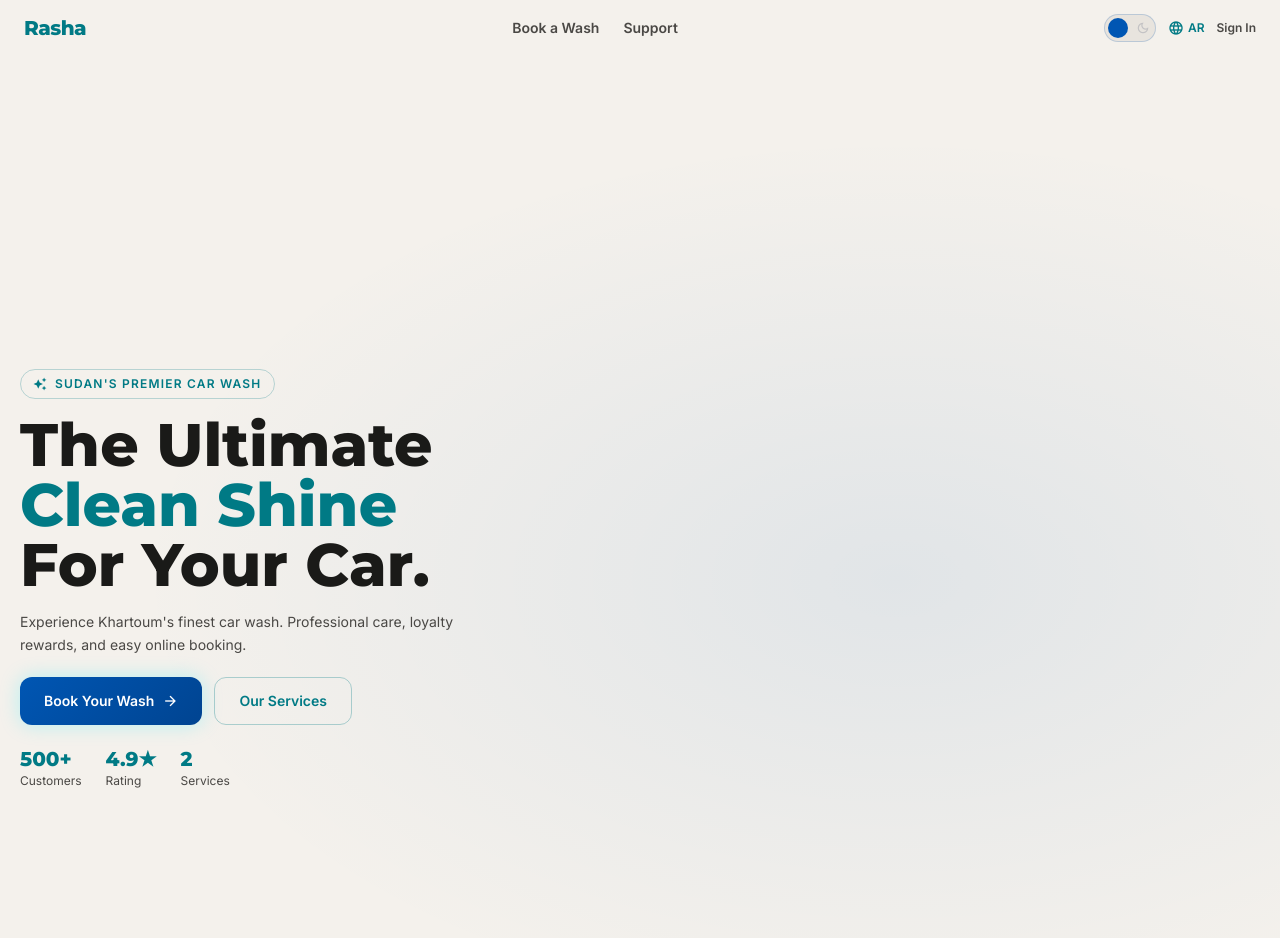
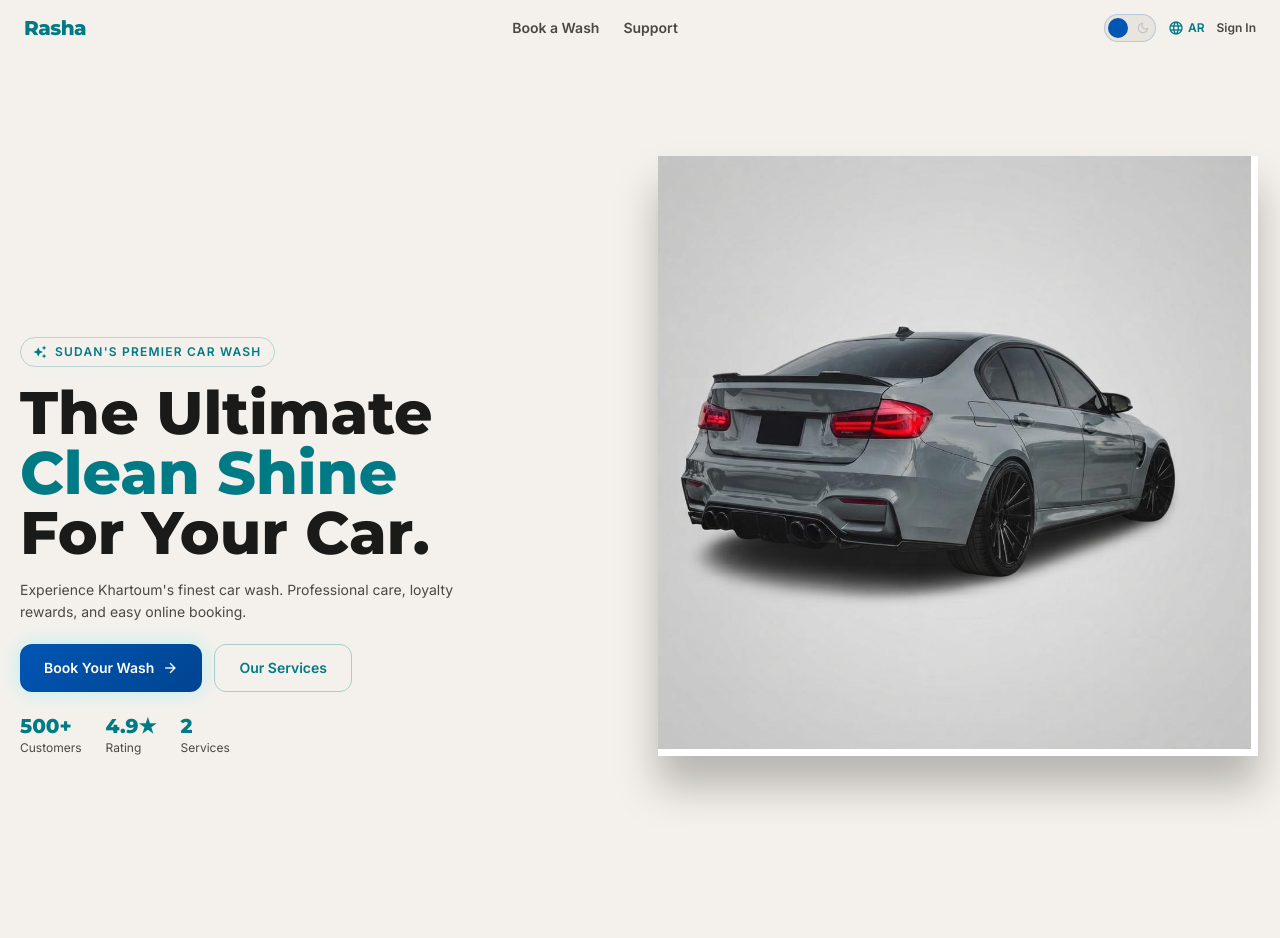
Before and after one commit to Zamdi/Rasha-frontend, a React (Vite) app: page / in a window 1280 px wide. Shown: the top 938 px of the page. Built offline with nearby package versions, Linux system fonts and the light colour scheme.

Commit message:
3D car home page v2

```diff
--- a/src/pages/Home.jsx
+++ b/src/pages/Home.jsx
@@ -15,13 +15,10 @@ export default function Home() {
     <div className="pt-14 pb-16 md:pb-0">
       {/* Hero */}
       <section className="relative min-h-screen flex items-center overflow-hidden">
-        {/* Subtle background — theme-aware, no blur */}
-        <div className="absolute inset-0 z-0" style={{
-          background: 'radial-gradient(ellipse at 70% 50%, rgba(0,86,179,0.08) 0%, transparent 60%)'
-        }} />
+        <div className="relative z-10 max-w-7xl mx-auto px-5 w-full py-8 md:py-20">
+          <div className="grid grid-cols-1 lg:grid-cols-2 gap-8 items-end">
 
-        <div className="relative z-10 max-w-7xl mx-auto px-5 w-full grid grid-cols-1 lg:grid-cols-2 gap-8 items-center py-8 md:py-20">
-          {/* Text */}
+            {/* Left — Text */}
             <div className="space-y-4 animate-fade-in">
               <div className="inline-flex items-center gap-2 px-3 py-1 rounded-full bg-secondary-container/10 border border-secondary-fixed/25 text-secondary-fixed">
                 <span className="material-symbols-outlined fill-icon text-sm">auto_awesome</span>
@@ -55,71 +52,20 @@ export default function Home() {
               </div>
             </div>
 
-          {/* Hero Quick Booking Card */}
-          {/* Car image — 3D pop effect, theme-aware */}
-          <div className="flex justify-center lg:hidden mb-2 animate-fade-in">
+            {/* Right — Car parked naturally */}
+            <div className="flex items-end justify-center animate-fade-in">
               <img
                 src="/hero-car.png"
-              alt="Rasha Car Wash"
+                alt="Premium Car"
+                className="w-full"
                 style={{
-                width: '100%',
-                maxWidth: '340px',
-                filter: 'drop-shadow(0 20px 40px rgba(0,86,179,0.25)) drop-shadow(0 4px 12px rgba(0,0,0,0.3))',
-                transform: 'perspective(800px) rotateY(-8deg) rotateX(2deg)',
+                  maxWidth: '600px',
+                  filter: 'drop-shadow(0px 30px 20px rgba(0,0,0,0.25))',
+                  objectFit: 'contain',
                 }}
               />
             </div>
 
-          {/* Right column — desktop: car + quick booking */}
-          <div className="hidden lg:flex flex-col gap-6 animate-fade-in">
-            {/* 3D Car */}
-            <div className="flex justify-center">
-              <img
-                src="/hero-car.png"
-                alt="Rasha Car Wash"
-                style={{
-                  width: '100%',
-                  maxWidth: '520px',
-                  filter: 'drop-shadow(0 30px 60px rgba(0,86,179,0.3)) drop-shadow(0 8px 20px rgba(0,0,0,0.4))',
-                  transform: 'perspective(1000px) rotateY(-12deg) rotateX(3deg)',
-                  transition: 'transform 0.4s ease, filter 0.4s ease',
-                }}
-                onMouseEnter={e => {
-                  e.currentTarget.style.transform = 'perspective(1000px) rotateY(-6deg) rotateX(1deg) scale(1.03)'
-                  e.currentTarget.style.filter = 'drop-shadow(0 40px 80px rgba(0,86,179,0.4)) drop-shadow(0 10px 25px rgba(0,0,0,0.5))'
-                }}
-                onMouseLeave={e => {
-                  e.currentTarget.style.transform = 'perspective(1000px) rotateY(-12deg) rotateX(3deg)'
-                  e.currentTarget.style.filter = 'drop-shadow(0 30px 60px rgba(0,86,179,0.3)) drop-shadow(0 8px 20px rgba(0,0,0,0.4))'
-                }}
-              />
-            </div>
-            {/* Quick Booking */}
-            <div className="glass p-8 rounded-3xl wet-shine inner-glow">
-              <h3 className="text-xl font-bold text-secondary-fixed mb-6 font-display">{t('Quick Booking', 'حجز سريع')}</h3>
-              <div className="space-y-4">
-                <div>
-                  <label className="text-xs font-semibold text-on-surface-variant uppercase tracking-wider mb-2 block">{t('Service Type', 'نوع الخدمة')}</label>
-                  <select className="rasha-select" value={heroService} onChange={e => setHeroService(e.target.value)}>
-                    <option value="full">{t('Full Wash', 'غسيل كامل')}</option>
-                    <option value="outside">{t('Exterior Only', 'خارجي فقط')}</option>
-                  </select>
-                </div>
-                <div>
-                  <label className="text-xs font-semibold text-on-surface-variant uppercase tracking-wider mb-2 block">{t('Phone Number', 'رقم الهاتف')}</label>
-                  <div className="flex" dir="ltr">
-                    <span className="rounded-l-xl px-3 py-3 text-sm text-on-surface-variant flex items-center"
-                      style={{background:'var(--color-surface-container-high)', border:'1px solid var(--color-outline-variant)', borderRight:'none'}}>+249</span>
-                    <input type="tel" placeholder="9XX XXX XXXX" className="rasha-input" style={{borderRadius:'0 0.75rem 0.75rem 0'}} value={heroPhone} onChange={e => setHeroPhone(e.target.value.replace(/\D/g, ''))} />
-                  </div>
-                </div>
-                <button onClick={handleHeroBook}
-                  className="w-full py-4 rounded-xl font-extrabold text-sm uppercase tracking-widest hover:opacity-90 transition-opacity"
-                  style={{ background: '#0052ac', color: '#ffffff' }}>
-                  {t('Confirm Appointment', 'تأكيد الحجز')}
-                </button>
-              </div>
-            </div>
           </div>
         </div>
       </section>
```
Lines whose indentation alone changed are shown as unchanged.
